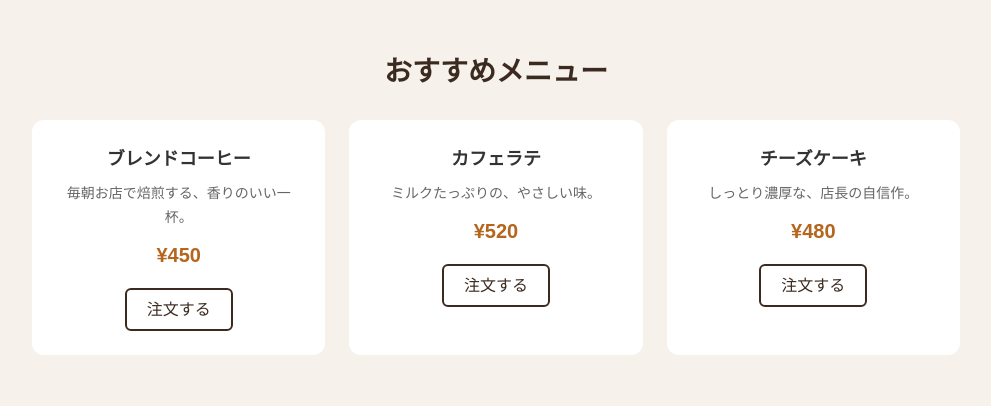
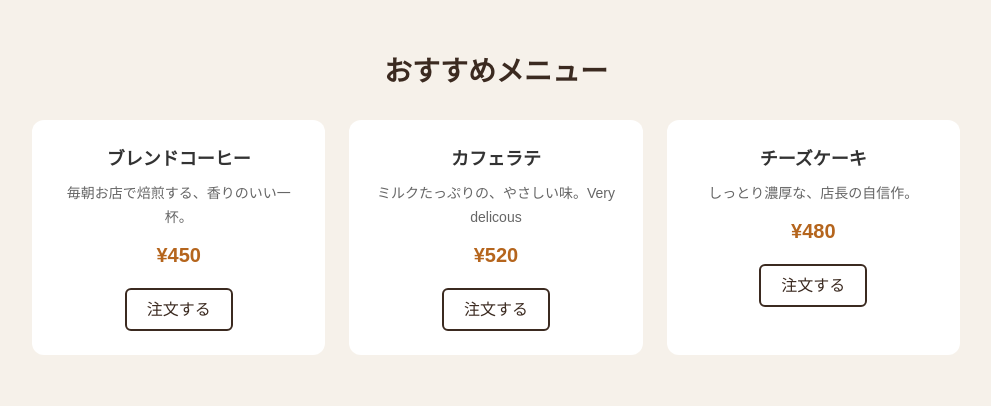
Before and after one commit to yeyint0o/web-frontend-26548, a plain HTML site: page 261009/index.html in a window 1280 px wide. Shown: the whole page, without its empty margins (144-1135 px from the left). Drawn offline with Linux system fonts and the light colour scheme.

Commit message:
html updated

```diff
--- a/261009/index.html
+++ b/261009/index.html
@@ -31,7 +31,7 @@
 
             <li class="item">
                 <h3 class="name">カフェラテ</h3>
-                <p class="text">ミルクたっぷりの、やさしい味。</p>
+                <p class="text">ミルクたっぷりの、やさしい味。Very delicous</p>
                 <p class="price">¥520</p>
                 <a class="btn" href="#">注文する</a>
             </li>
```
